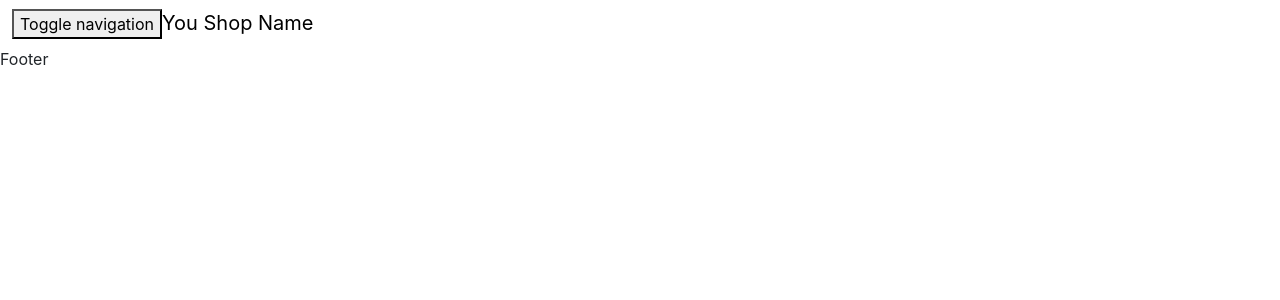
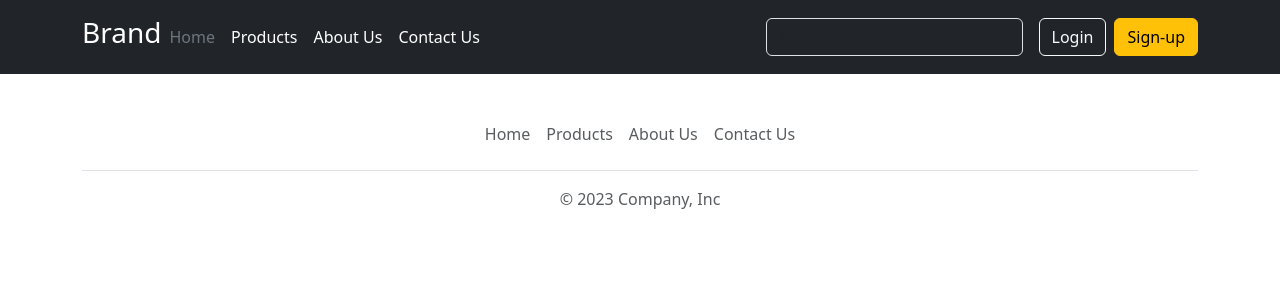
Before and after one commit to farahnazgharghaei/online-store, a React (Create React App) app: page / in a window 1280 px wide. Shown: the top 300 px of the page. Built offline with nearby package versions, Linux system fonts and the light colour scheme.

Commit message:
Adding Footer and Card

```diff
--- a/src/App.js
+++ b/src/App.js
@@ -1,13 +1,19 @@
 import Footer from "./components/Footer";
 import Header from "./components/Header";
+
 function App() {
 
-
+   const links=[
+    "Home",
+    "Products",
+    "About Us",
+    "Contact Us"
+   ]
   //js + xml
   return (
     <div className="App">
-     <Header/>
-     <Footer/>
+     <Header logo="Brand"  links={links}/>
+     <Footer links={links}/>
     </div>
 
   );
@@ -15,3 +21,12 @@ function App() {
 }
 
 export default App;
+
+
+// function sum(x,y) {
+//   return x+y
+// }
+
+
+
+// sum (10, 30)
--- a/src/components/Footer.jsx
+++ /dev/null
@@ -1,11 +0,0 @@
-import React from 'react'
-
-const Footer = () => {
-  return (
-    <div>
-      Footer
-    </div>
-  )
-}
-
-export default Footer
--- /dev/null
+++ b/src/components/Footer/index.jsx
@@ -0,0 +1,35 @@
+import React from "react";
+
+function Footer({ links }) {
+  return (
+    <div class="container">
+      <footer class="py-3 my-4">
+        <ul class="nav justify-content-center border-bottom pb-3 mb-3">
+          <li class="nav-item">
+            <a href="#" class="nav-link px-2 text-body-secondary">
+              {links[0]}
+            </a>
+          </li>
+          <li class="nav-item">
+            <a href="#" class="nav-link px-2 text-body-secondary">
+              {links[1]}
+            </a>
+          </li>
+          <li class="nav-item">
+            <a href="#" class="nav-link px-2 text-body-secondary">
+              {links[2]}
+            </a>
+          </li>
+          <li class="nav-item">
+            <a href="#" class="nav-link px-2 text-body-secondary">
+              {links[3]}
+            </a>
+          </li>
+        </ul>
+        <p class="text-center text-body-secondary">© 2023 Company, Inc</p>
+      </footer>
+    </div>
+  );
+}
+
+export default Footer;
--- a/src/components/Header/index.jsx
+++ b/src/components/Header/index.jsx
@@ -1,126 +1,59 @@
-import "./Header.css"
-function Header() {
+// import "./Header.css";
+
+function Header({ logo, links }) {
   return (
-    <nav class="navbar navbar-default navbar-fixed-top">
-      <div class="container-fluid">
-        <div class="navbar-header">
-          <button
-            type="button"
-            class="navbar-toggle collapsed"
-            data-toggle="collapse"
-            data-target="#bs-example-navbar-collapse-1"
+    <header class="p-3 text-bg-dark">
+      <div class="container">
+        <div class="d-flex flex-wrap align-items-center justify-content-center justify-content-lg-start">
+          <a
+            href="/"
+            class="d-flex align-items-center mb-2 mb-lg-0 text-white text-decoration-none"
           >
-            <span class="sr-only">Toggle navigation</span>
-            <span class="icon-bar"></span>
-            <span class="icon-bar"></span>
-            <span class="icon-bar"></span>
-          </button>
-          <a class="navbar-brand" href="#">
-            You Shop Name
+            <h3>{logo}</h3>
           </a>
-        </div>
-
-        <div class="collapse navbar-collapse" id="bs-example-navbar-collapse-1">
-          <ul class="nav navbar-nav">
-            <li class="active">
-              <a href="#">
-                Category one <span class="sr-only">(current)</span>
+          <ul class="nav col-12 col-lg-auto me-lg-auto mb-2 justify-content-center mb-md-0">
+            <li>
+              <a href="#" class="nav-link px-2 text-secondary">
+                {links[0]}
               </a>
             </li>
             <li>
-              <a href="#">Category two</a>
-            </li>
-          </ul>
-          <ul class="nav navbar-nav navbar-right">
-            <li class="dropdown">
-              <a
-                href="#"
-                class="dropdown-toggle"
-                data-toggle="dropdown"
-                role="button"
-                aria-expanded="false"
-              >
-                {" "}
-                <span class="glyphicon glyphicon-shopping-cart"></span> 7 -
-                Items<span class="caret"></span>
+              <a href="#" class="nav-link px-2 text-white">
+                {links[1]}
               </a>
-              <ul class="dropdown-menu dropdown-cart" role="menu">
-                <li>
-                  <span class="item">
-                    <span class="item-left">
-                      <img src="http://lorempixel.com/50/50/" alt="" />
-                      <span class="item-info">
-                        <span>Item name</span>
-                        <span>23$</span>
-                      </span>
-                    </span>
-                    <span class="item-right">
-                      <button class="btn btn-xs btn-danger pull-right">
-                        x
-                      </button>
-                    </span>
-                  </span>
             </li>
             <li>
-                  <span class="item">
-                    <span class="item-left">
-                      <img src="http://lorempixel.com/50/50/" alt="" />
-                      <span class="item-info">
-                        <span>Item name</span>
-                        <span>23$</span>
-                      </span>
-                    </span>
-                    <span class="item-right">
-                      <button class="btn btn-xs btn-danger pull-right">
-                        x
-                      </button>
-                    </span>
-                  </span>
+              <a href="#" class="nav-link px-2 text-white">
+                {links[2]}
+              </a>
             </li>
             <li>
-                  <span class="item">
-                    <span class="item-left">
-                      <img src="http://lorempixel.com/50/50/" alt="" />
-                      <span class="item-info">
-                        <span>Item name</span>
-                        <span>23$</span>
-                      </span>
-                    </span>
-                    <span class="item-right">
-                      <button class="btn btn-xs btn-danger pull-right">
-                        x
-                      </button>
-                    </span>
-                  </span>
-                </li>
-                <li>
-                  <span class="item">
-                    <span class="item-left">
-                      <img src="http://lorempixel.com/50/50/" alt="" />
-                      <span class="item-info">
-                        <span>Item name</span>
-                        <span>23$</span>
-                      </span>
-                    </span>
-                    <span class="item-right">
-                      <button class="btn btn-xs btn-danger pull-right">
-                        x
-                      </button>
-                    </span>
-                  </span>
-                </li>
-                <li class="divider"></li>
-                <li>
-                  <a class="text-center" href="">
-                    View Cart
+              <a href="#" class="nav-link px-2 text-white">
+                {links[3]}
               </a>
             </li>
           </ul>
-            </li>
-          </ul>
+
+          <form class="col-12 col-lg-auto mb-3 mb-lg-0 me-lg-3" role="search">
+            <input
+              type="search"
+              class="form-control form-control-dark text-bg-dark"
+              placeholder="Search..."
+              aria-label="Search"
+            />
+          </form>
+
+          <div class="text-end">
+            <button type="button" class="btn btn-outline-light me-2">
+              Login
+            </button>
+            <button type="button" class="btn btn-warning">
+              Sign-up
+            </button>
           </div>
         </div>
-    </nav>
+      </div>
+    </header>
   );
 }
 
```
Also changed, not shown: src/components/Card/index.jsx (added, +46 -0 lines), src/components/Product.jsx (added, +11 -0 lines), src/index.js (+7 -9 lines). Lines whose indentation alone changed are shown as unchanged.
